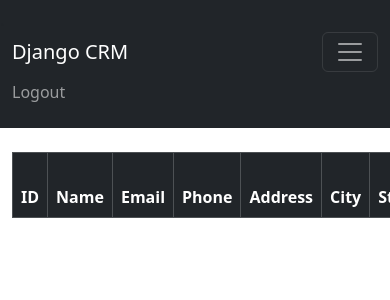
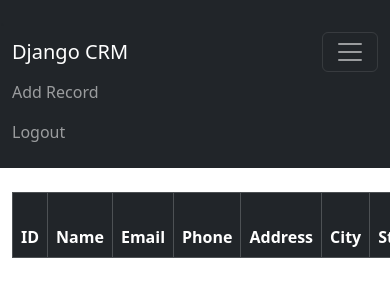
Before and after one commit to Snaglepusss/Django_CRM, a Django app: page / in a window 390 px wide, after a click that opens the changed part; the page is wider, and only the part inside the window is pictured. Shown: the top 300 px of that part. Run offline with Django 5.2, Linux system fonts and the light colour scheme; the visitor is signed in with stand-in values (Sample User, id 1); data that the repository does not hold is empty.

Commit message:
Final Project

```diff
--- a/crm/templates/home.html
+++ b/crm/templates/home.html
@@ -22,7 +22,6 @@
     </tr>
   </thead>
   <tbody>
-
 {% if records %}
 	{% for record in records %}
 		<tr>
@@ -37,10 +36,7 @@
 			    <td>{{ record.created_at }}</td>
 		</tr>
 	{% endfor %}
-
 {% endif %}
-
-
 	  </tbody>
 </table>
 
@@ -59,12 +55,16 @@
 
     <div class="mb-3">
     <input type="text" class="form-control" name="username", placeholder="Username" required>
+    </div>
 
-  </div><br/>
+    <br/>
+
     <div class="mb-3">
     <input type="password" class="form-control" name="password", placeholder="Password" required>
     </div>
+
     <br/>
+
     <button type="submit" class="btn btn-secondary">Login</button>
 
 </form>
--- a/crm/templates/navbar.html
+++ b/crm/templates/navbar.html
@@ -11,8 +11,14 @@
          {% if user.is_authenticated %}
 
           <li class="nav-item"> <!-- Logout   -> -->
+            <a class="nav-link" href="{% url 'add_record' %}">Add Record</a>
+          </li>
+
+          <li class="nav-item"> <!-- Logout   -> -->
             <a class="nav-link" href="{% url 'logout' %}">Logout</a>
           </li>
+
+
 
           {% else %}
 
--- a/crm/urls.py
+++ b/crm/urls.py
@@ -6,5 +6,8 @@
     path('logout/', views.logout_user, name='logout'),
     path('register/', views.register_user, name='register'),
     path('record/<int:pk>', views.customer_record, name='record'),
+    path('delete_record/<int:pk>', views.delete_record, name='delete_record'),
+    path('edit_record/<int:pk>', views.edit_record, name='edit_record'),
+    path('add_record/', views.add_record, name='add_record'),
 
 ]
--- a/crm/views.py
+++ b/crm/views.py
@@ -1,7 +1,7 @@
 from django.shortcuts import render, redirect
 from django.contrib.auth import authenticate, login, logout
 from django.contrib import messages
-from .forms import SignUpForm
+from .forms import SignUpForm, AddRecordForm
 from .models import Record
 
 
@@ -25,12 +25,10 @@
 	else:
 		return render(request, 'home.html', {'records':records})
 
-
 def logout_user(request): ## This is the logout page
     logout(request)
     messages.success(request, "You have been logged out...")
     return redirect('home')
-
 
 def register_user(request): ## This is the register page function
     if request.method == 'POST':
@@ -49,11 +47,49 @@
         return render(request, 'register.html', {'form': form})
     return render(request, 'register.html', {'form': form})
 
-def customer_record(request, pk):
-	if request.user.is_authenticated:
+def customer_record(request, pk): # Customer Record Function
+	if request.user.is_authenticated: # Check if user is logged in
 		# Look Up Records
 		customer_record = Record.objects.get(id=pk)
 		return render(request, 'record.html', {'customer_record':customer_record})
 	else:
 		messages.success(request, "You Must Be Logged In To View That Page...")
 		return redirect('home')
+
+def delete_record(request, pk): # Delete Record Function
+	if request.user.is_authenticated: # Check if user is logged in
+		delete_it = Record.object.get(id=pk)
+		delete_it.delete()
+		messages.success(request, "Record Deleted...")
+		return redirect('home')
+	else:
+		messages.success(request, "You Must Be Logged In To View That Page...")
+		return redirect('home')
+
+def edit_record(request, pk): # Edit Record Function
+	if request.user.is_authenticated:
+		record = Record.objects.get(id=pk)  # Get Record
+		form = AddRecordForm(instance=record) # Create Form
+		if request.method == 'POST':
+			form = AddRecordForm(request.POST, instance=record)
+			if form.is_valid():
+				form.save()
+				messages.success(request, "Record Updated...")
+				return redirect('home')
+		return render(request, 'edit_record.html', {'form':form})
+	else:
+		messages.success(request, "You Must Be Logged In To View That Page...")
+		return redirect('home')
+
+def add_record(request):
+	form = AddRecordForm(request.POST or None)
+	if request.user.is_authenticated:
+		if request.method == "POST":
+			if form.is_valid():
+				add_record = form.save()
+				messages.success(request, "Record Added...")
+				return redirect('home')
+		return render(request, 'add_record.html', {'form':form})
+	else:
+		messages.success(request, "You Must Be Logged In...")
+		return redirect('home')
```
Also changed, not shown: crm/templates/add_record.html (added, +27 -0 lines), crm/templates/edit_record.html (added, +22 -0 lines), crm/templates/record.html (added, +32 -0 lines). Lines whose indentation alone changed are shown as unchanged.
